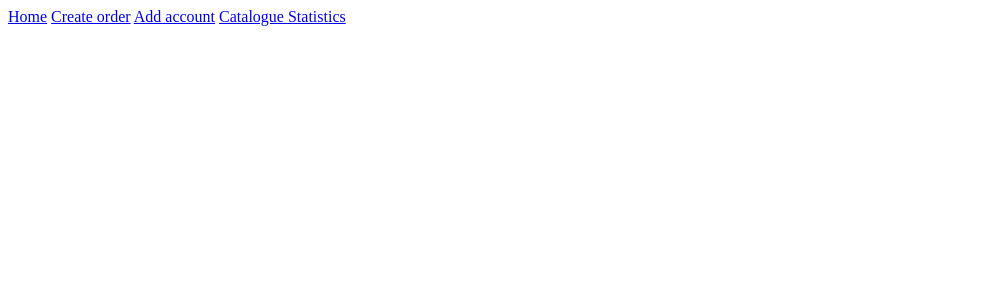
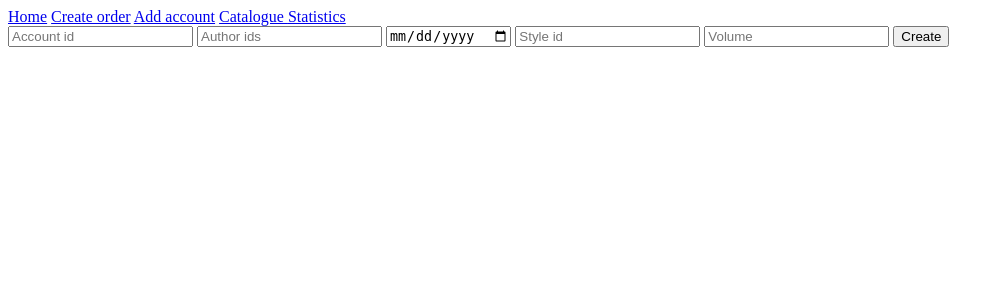
Before and after one commit to YulitaGap/message_store, a Flask app: page /create_order in a window 1280 px wide. Shown: the top 300 px of the page, without its empty margins (0-1004 px from the left). Run offline with Flask 2, Linux system fonts and the light colour scheme; some libraries are stand-ins or nearby versions.

Commit message:
add create order form

```diff
--- a/templates/user_side/create_order.html
+++ b/templates/user_side/create_order.html
@@ -13,9 +13,80 @@
 {#{% block code_include %}#}
 {#    JS includes in header... #}
 {#{% endblock %}#}
-
+#- [x] create_order(account_id, principal_id, [author_id], due_date, style_id, volume)
 {% block body %}
     {% block content %}
         {#        Your main content here... #}
+        <div class="box">
+        <form id="form_box">
+
+            <label for="account id"></label>
+            <input autocomplete="off" class="prompt"
+                   id="ac_id" name="account id"
+                   placeholder="Account id"
+                   type="text"/>
+
+            <label for="author ids"></label>
+            <input autocomplete="off" class="prompt"
+                   id="Author_ids" name="author_ids"
+                   placeholder="Author ids"
+                   type="text"/>
+
+            <label for="due_date"></label>
+            <input autocomplete="off" class="prompt"
+                   id="date" name="date"
+                   placeholder="Due date"
+                   type="date"/>
+
+            <label for="style_id"></label>
+            <input autocomplete="off" class="prompt"
+                   id="style_id" name="style"
+                   placeholder="Style id"
+                   type="text"/>
+
+            <label for="volume"></label>
+            <input autocomplete="off" class="prompt"
+                   id="volume" name="volume"
+                   placeholder="Volume"
+                   type="number"/>
+
+
+
+
+            <button class="button" id="create">Create</button>
+        </form>
+    </div>
+        <script>
+        function create_order_handle(event) {
+            event.preventDefault();
+            const ac_id = document.getElementById("ac_id").value;
+            const author_id = document.getElementById("Author_ids").value;
+            const date = document.getElementById("date").value;
+            const style = document.getElementById("style_id").value;
+            const volume = document.getElementById("volume").value;
+
+            if (ac_id.length === 0 || author_id.length === 0|| date.length === 0 || style.length === 0 || volume.length === 0) {
+                alert("Order parameters should not be empty!");
+                return false;
+            }
+
+            let tmp_cookie = getCookie();
+            let request = new XMLHttpRequest();
+            request.open('GET', `/api/create_order?account_id=${ac_id}&principal_id=${tmp_cookie.id}&author_id=${author_id}&style_id=${style}&volume=${volume}`, true)
+            request.onload = function () {
+                let data = JSON.parse(this.response)
+                console.log(data);
+                alert("INVALID CREDENTIALS!");
+                return false;
+            }
+            request.send()
+        }
+
+        document.getElementById('form_box').addEventListener('submit', create_order_handle);
+        document.getElementById('create').onclick = () => {
+            window.location.replace("/create_order");
+        };
+
+    </script>
     {% endblock %}
 {% endblock %}
```
